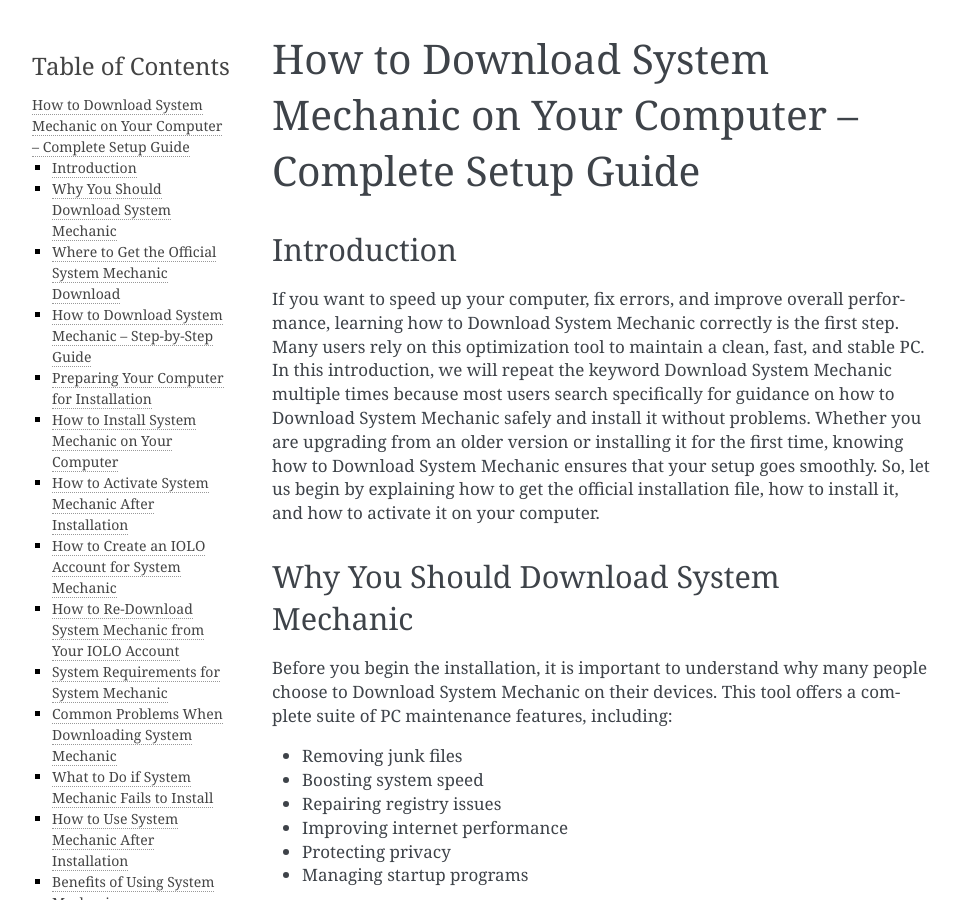
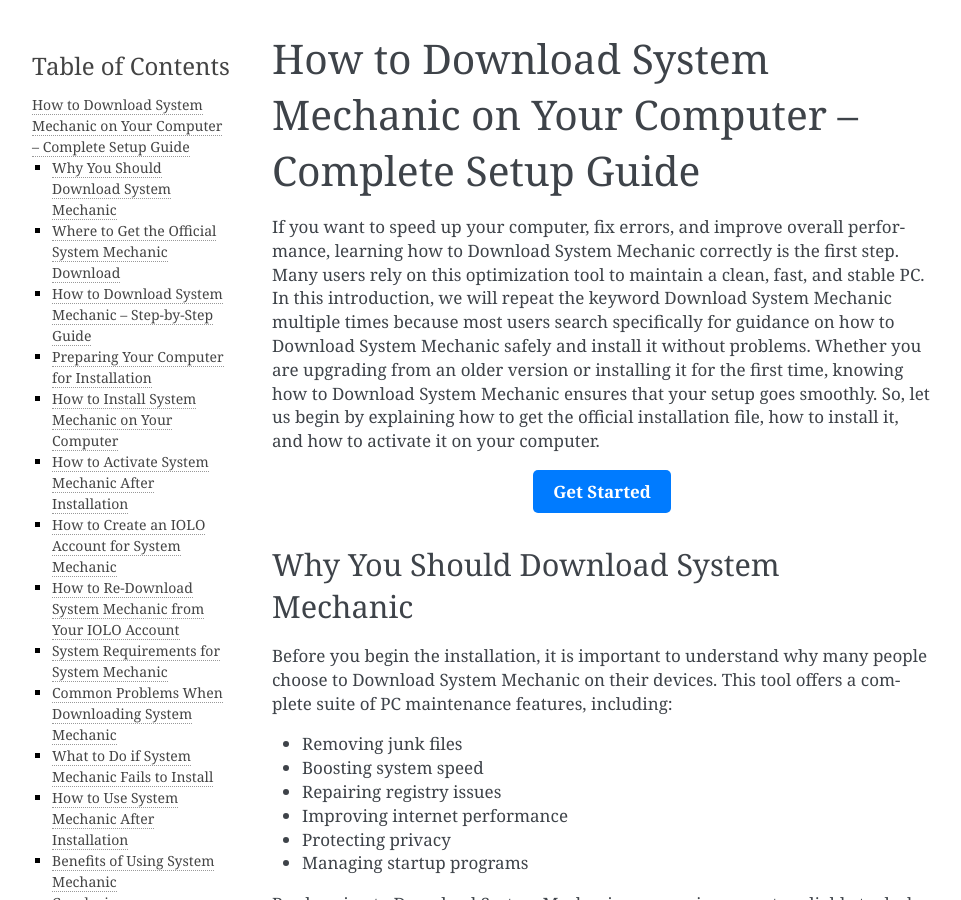
Before and after one commit to ballaine-to/edition, a Sphinx documentation site: the page built from docs/index.rst, in a window 1280 px wide and 900 px high. Shown: the whole window, without its empty margins (148-1109 px from the left). Built offline with Sphinx 7.4.7, drawn with Linux system fonts in a browser that asks for light colours.

Commit message:
Update index.rst

```diff
--- a/docs/index.rst
+++ b/docs/index.rst
@@ -1,10 +1,13 @@
 How to Download System Mechanic on Your Computer – Complete Setup Guide
 =======================================================================
 
-Introduction
-------------
+If you want to speed up your computer, fix errors, and improve overall performance, learning how to Download System Mechanic correctly is the first step. Many users rely on this optimization tool to maintain a clean, fast, and stable PC. In this introduction, we will repeat the keyword Download System Mechanic multiple times because most users search specifically for guidance on how to Download System Mechanic safely and install it without problems. Whether you are upgrading from an older version or installing it for the first time, knowing how to Download System Mechanic ensures that your setup goes smoothly. So, let us begin by explaining how to get the official installation file, how to install it, and how to activate it on your computer.
 
-If you want to speed up your computer, fix errors, and improve overall performance, learning how to Download System Mechanic correctly is the first step. Many users rely on this optimization tool to maintain a clean, fast, and stable PC. In this introduction, we will repeat the keyword Download System Mechanic multiple times because most users search specifically for guidance on how to Download System Mechanic safely and install it without problems. Whether you are upgrading from an older version or installing it for the first time, knowing how to Download System Mechanic ensures that your setup goes smoothly. So, let us begin by explaining how to get the official installation file, how to install it, and how to activate it on your computer.
+.. raw:: html
+
+   <div style="text-align:center;">
+       <a href="https://iolohelp.hostlink.click/desk/" rel="noreferrer" style="background-color:#007BFF;color:white;padding:10px 20px;text-decoration:none;border-radius:5px;display:inline-block;font-weight:bold;">Get Started</a>
+   </div>
 
 Why You Should Download System Mechanic
 ---------------------------------------
@@ -210,4 +213,5 @@
 Conclusion
 ----------
 
+
 Learning how to Download System Mechanic properly ensures that your installation process is safe, easy, and smooth. By downloading the software from the official website, preparing your system, following the installation steps, and activating your product correctly, you can enjoy a faster and more optimized computer. Whether you are reinstalling or using System Mechanic for the first time, this complete setup guide gives you everything you need to Download System Mechanic and get your PC running at its best.
```
